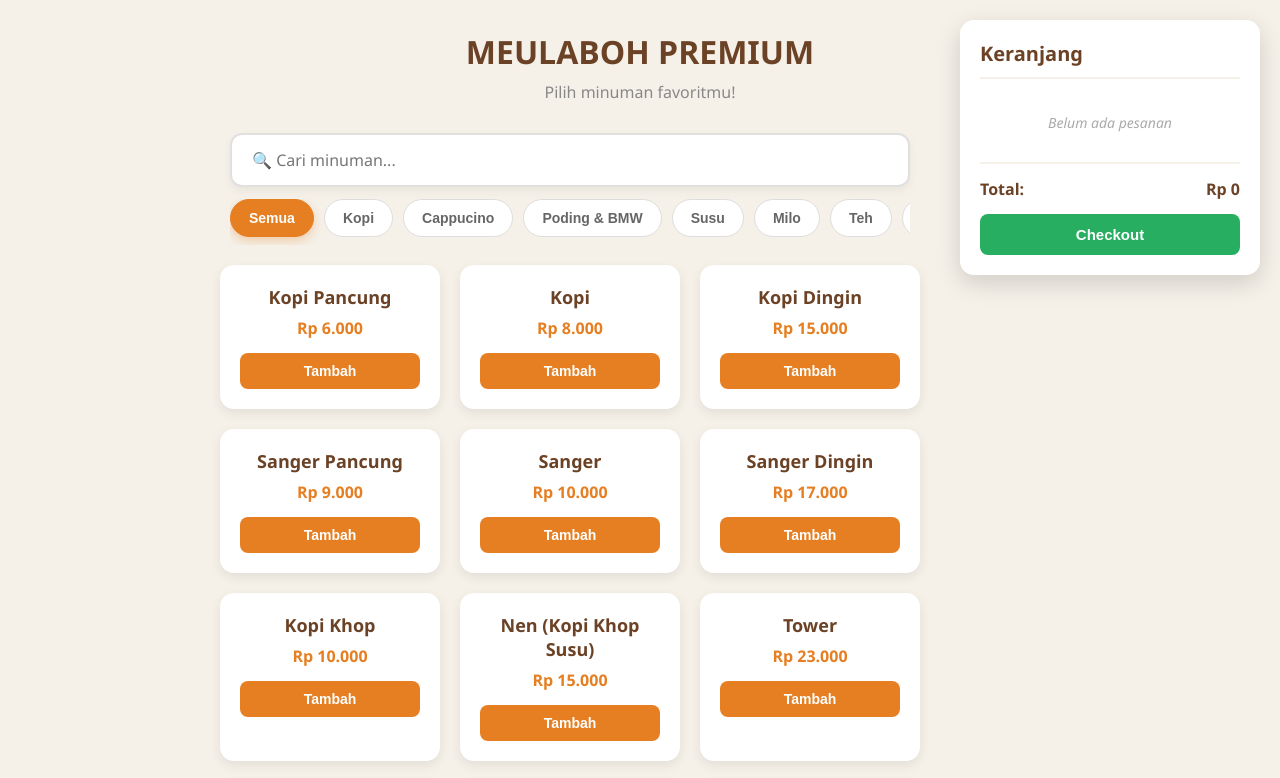
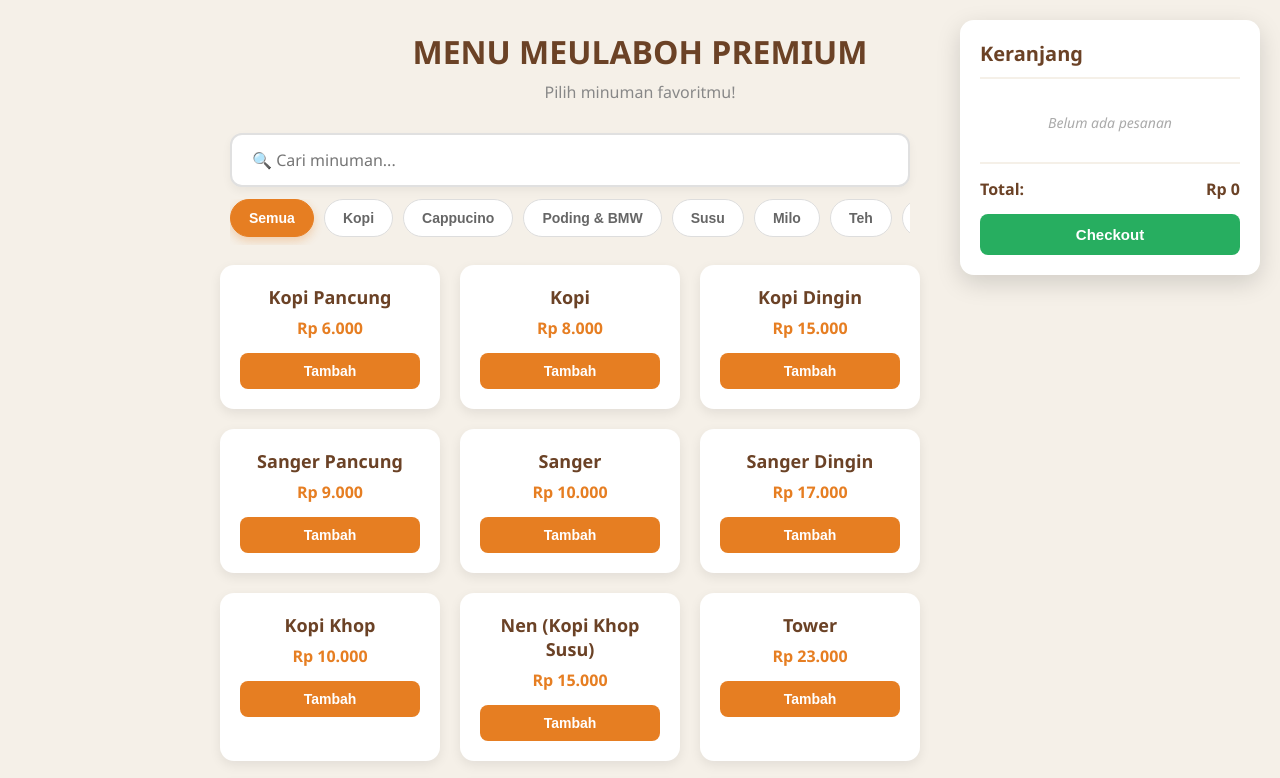
Before and after one commit to FardhanYP/Web-Minuman, a plain HTML site: page index.html in a window 1280 px wide. Shown: the top 778 px of the page. Drawn offline with Linux system fonts and the light colour scheme.

Commit message:
Update title and heading in index.html

```diff
--- a/index.html
+++ b/index.html
@@ -7,7 +7,7 @@
     <title>Beranda Pemesanan</title>
   </head>
   <body>
-    <h1>MEULABOH PREMIUM</h1>
+    <h1>MENU MEULABOH PREMIUM</h1>
     <p>Pilih minuman favoritmu!</p>
 
     <!-- ====== KOLOM PENCARIAN & KATEGORI ====== -->
```
